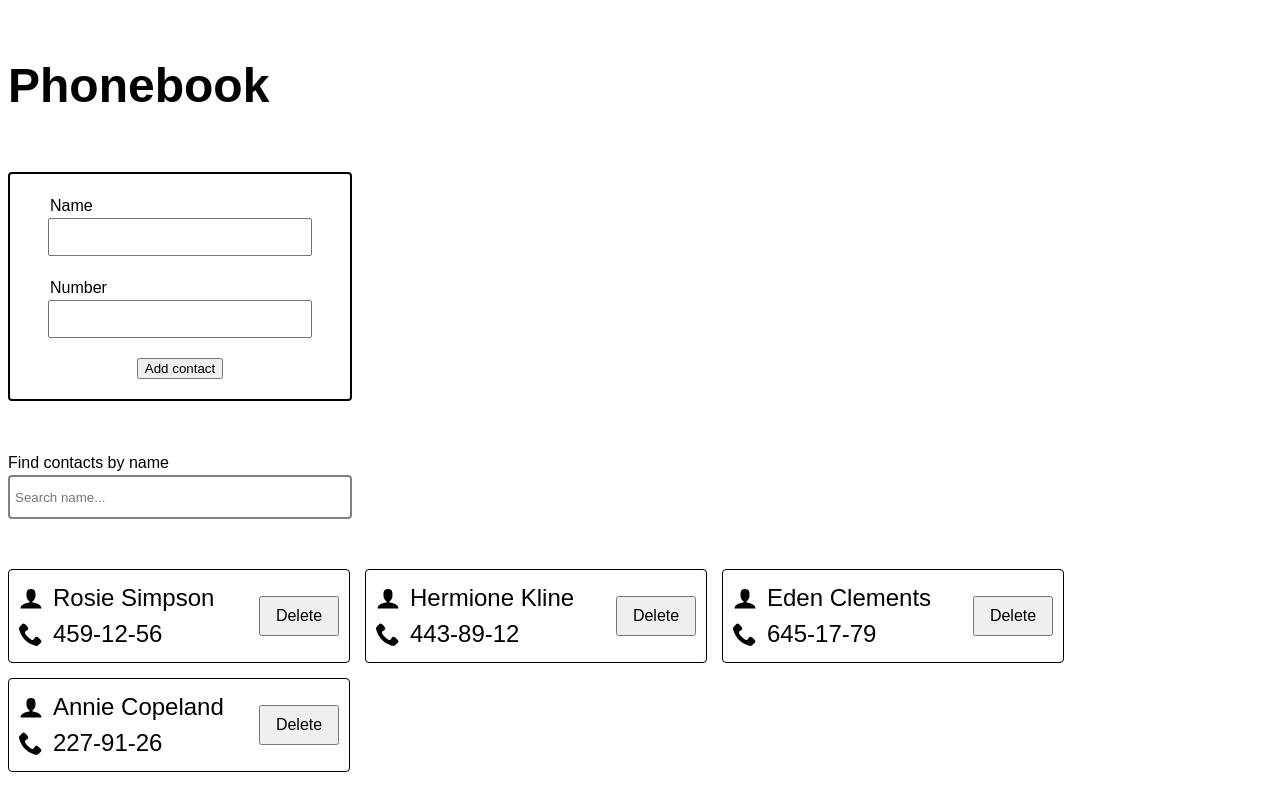
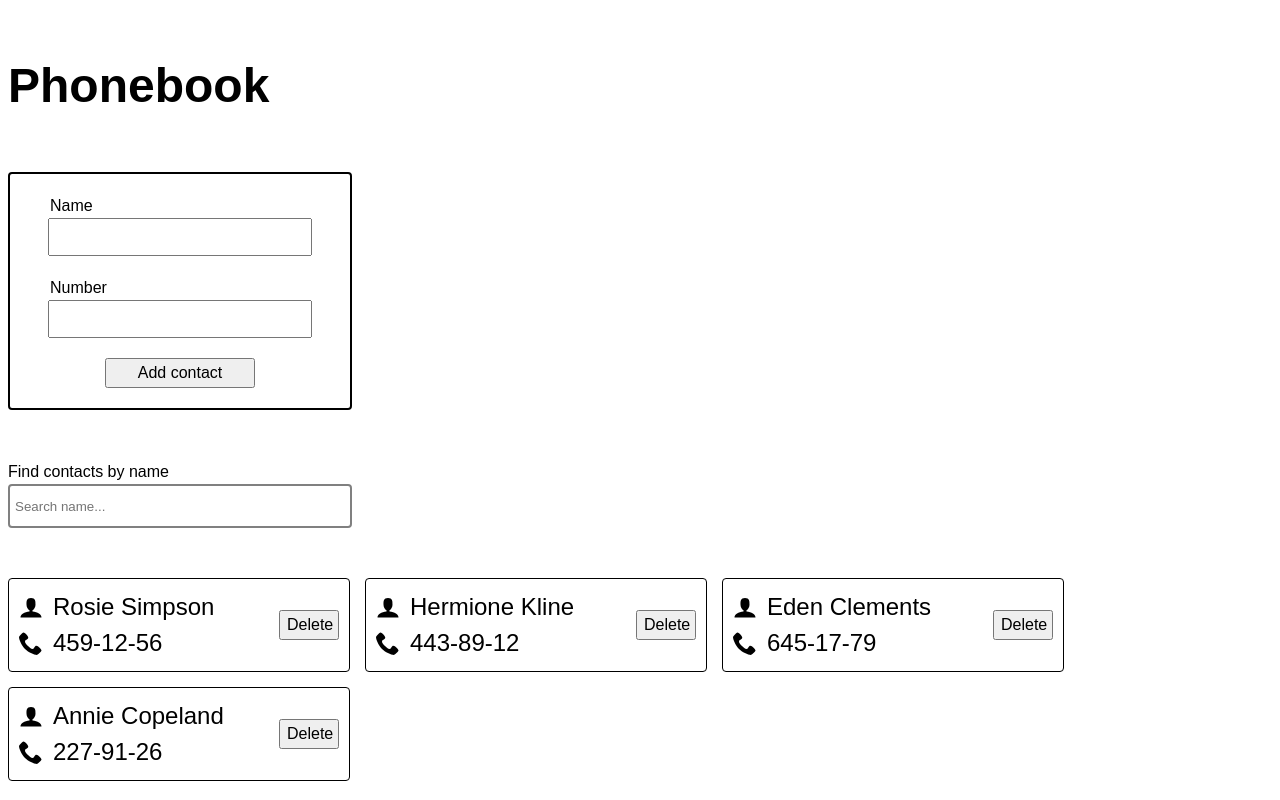
Before and after one commit to nksenechkav/goit-react-hw-03, a React (Vite) app: page / in a window 1280 px wide. Built offline with nearby package versions, Linux system fonts and the light colour scheme.

Commit message:
add fix in DeletContact

```diff
--- a/src/components/app/App.jsx
+++ b/src/components/app/App.jsx
@@ -8,21 +8,30 @@ import ContactList from '../contactList/ContactList'
 import './App.css'
 
 function App() {
-  const [contacts, setContacts] = useState(initialContacts);
+  const [contacts, setContacts] = useState (() => {
+    const savedContacts = window.localStorage.getItem("savedContacts");
+
+    if (savedContacts !== null) {
+      return JSON.parse(savedContacts);
+    }
+    return initialContacts;
+
+  });
+
   const [filter, setFilter] = useState('');
 
-  // useEffect(() => {
-  //   const savedContacts = JSON.parse(window.localStorage.getItem("savedContacts"));
-  //   if (savedContacts) {
-  //     setContacts(savedContacts);
-  //   }
-  // }, []);
+
+  useEffect(() => {
+    window.localStorage.setItem("savedContacts", JSON.stringify(contacts));
+  }, [contacts]);
+
 
   const addContact = (newContact) => {
     const updatedContacts = [...contacts, newContact];
     setContacts(updatedContacts);
     window.localStorage.setItem("savedContacts", JSON.stringify(updatedContacts));
   };
+
 
   const deleteContact = (id) => {
     const updatedContacts = [...contacts];
--- a/src/components/contact/Contact.module.scss
+++ b/src/components/contact/Contact.module.scss
@@ -9,14 +9,13 @@
   }
 
   .btn {
-    width: 80px;
-    height: 40px;
+    width: 60px;
+    height: 30px;
     font: inherit;
-    padding: 5px;
   }
 
   .icon-wrapper {
-    width: 220px;
+    width: 240px;
     display: flex;
     flex-direction: row;
     align-items: center;
--- a/src/components/contactForm/ContactForm.jsx
+++ b/src/components/contactForm/ContactForm.jsx
@@ -7,29 +7,16 @@ const ContactForm = ({ onAdd }) => {
   const nameFieldId = useId();
   const numberFieldId = useId();
 
-  // const handleSubmit = (values, actions) => {
-	// 	console.log(values);
-  //   onAdd({
-  //         id: nanoid(),
-  //         name: e.target.elements.name.value,
-  //         number: e.target.elements.number.value,
-  //       });
-	// 	actions.resetForm();
-	// };
-
-  const handleSubmit = (e) => {
-    e.preventDefault();
-    onAdd({
-      id: nanoid(),
-      name: e.target.elements.name.value,
-      number: e.target.elements.number.value,
-    });
-    e.target.reset();
-  };
+  const handleSubmit = (values, actions) => {
+		console.log(values);
+    onAdd(values);
+		actions.resetForm();
+	};
 
   return (
 
   <Formik initialValues={{
+    id: nanoid(),
     name: "",
     number: ""
   }}
@@ -41,7 +28,7 @@ const ContactForm = ({ onAdd }) => {
         <label className={css.label} htmlFor={numberFieldId}>Number</label>
         <Field className={css.field} type="text" name="number" id={numberFieldId} />
 
-        <button type="submit">Add contact</button>
+        <button className={css.btn} type="submit">Add contact</button>
       </Form>
   </Formik>
   );
--- a/src/components/contactForm/ContactForm.module.scss
+++ b/src/components/contactForm/ContactForm.module.scss
@@ -18,8 +18,8 @@
 
   .btn {
     width: 150px;
+    height: 30px;
     font: inherit;
-    padding: 5px;
   }
 
   .label {
--- a/src/components/contactList/ContactList.jsx
+++ b/src/components/contactList/ContactList.jsx
@@ -8,6 +8,7 @@ const ContactList = ({ contacts, onDelete }) => {
         return (
           <li key={contact.id}>
             <Contact
+              id={contact.id}
               name={contact.name}
               number={contact.number}
               onDelete={onDelete}
```
